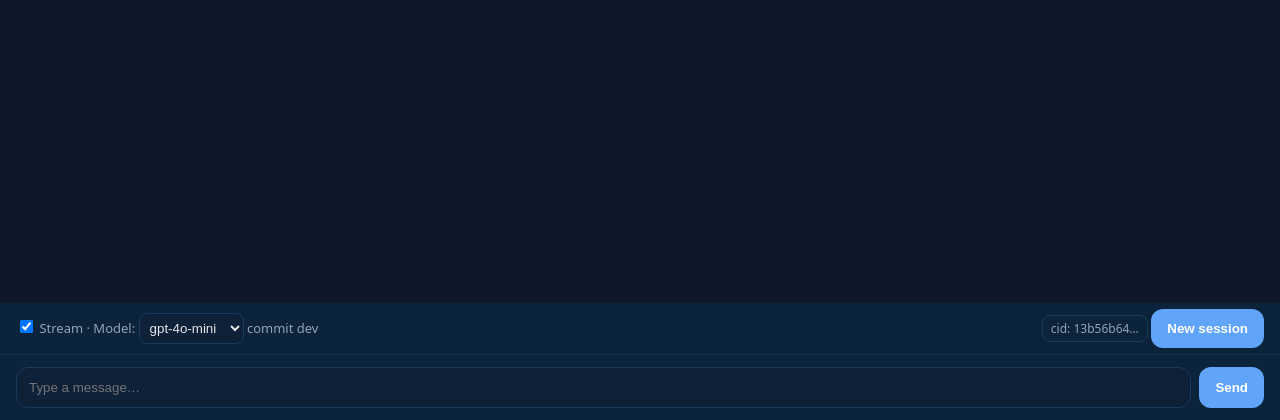
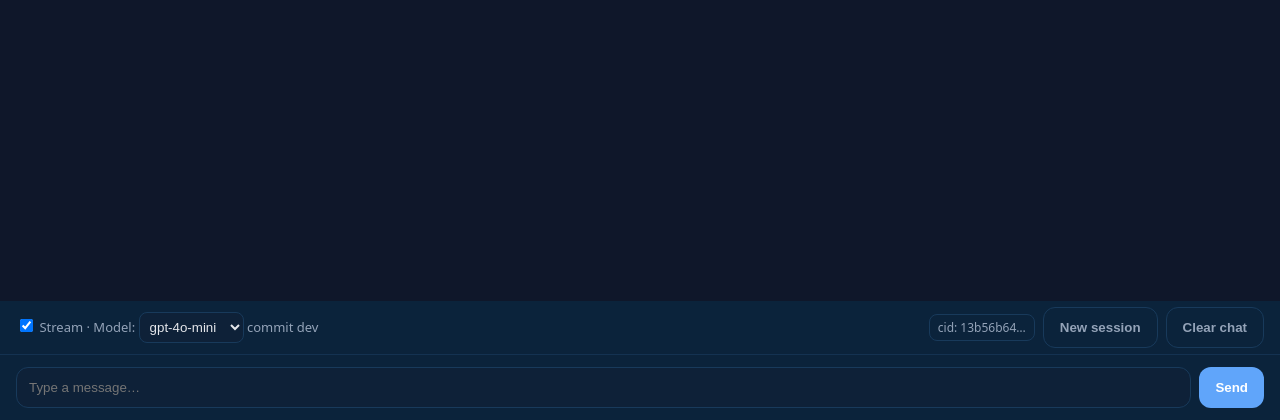
Before and after one commit to goatman88/friday_full_bundle, a Flask app: page / in a window 1280 px wide. Shown: the part 380-800 px from the top of the page. Run offline with Flask 3, Linux system fonts and the light colour scheme.

Commit message:
Update chat.html

```diff
--- a/templates/chat.html
+++ b/templates/chat.html
@@ -5,22 +5,11 @@
   <title>{{ title or "Friday AI" }}</title>
   <meta name="viewport" content="width=device-width, initial-scale=1"/>
   <style>
-    :root {
-      --bg: #0f172a; --card: #0b233b; --ink: #e5e7eb; --muted:#94a3b8; --accent:#60a5fa;
-    }
-    [data-theme="light"] {
-      --bg: #f1f5f9; --card:#fff; --ink:#111; --muted:#444; --accent:#2563eb;
-    }
-
-    html,body {
-      height:100%; margin:0; font:15px/1.45 system-ui,Segoe UI,Roboto,Arial,sans-serif;
-      background:var(--bg); color:var(--ink);
-    }
-    .wrap { display:flex; flex-direction:column; height:100%; }
-    header {
-      background:var(--card); border-bottom:1px solid #143251;
-      padding:10px 16px; display:flex; justify-content:space-between; align-items:center;
-    }
+    :root { --bg:#0f172a; --card:#0b233b; --ink:#e5e7eb; --muted:#94a3b8; --accent:#60a5fa; }
+    [data-theme="light"] { --bg:#f1f5f9; --card:#fff; --ink:#111; --muted:#444; --accent:#2563eb; }
+    html,body{height:100%; margin:0; font:15px/1.45 system-ui,Segoe UI,Roboto,Arial,sans-serif; background:var(--bg); color:var(--ink);}
+    .wrap{display:flex; flex-direction:column; height:100%}
+    header{background:var(--card); border-bottom:1px solid #143251; padding:10px 16px; display:flex; justify-content:space-between; align-items:center}
     .ttl{display:flex; align-items:center; gap:8px; font-weight:700}
     .badge{background:linear-gradient(135deg,#5eead4,#60a5fa); width:28px; height:28px; border-radius:8px}
     .links a{color:var(--muted); text-decoration:none; margin-left:12px}
@@ -31,18 +20,16 @@
     .a{background:#12273f; align-self:flex-start}
     [data-theme="light"] .u{background:#dbeafe; color:#111}
     [data-theme="light"] .a{background:#e2e8f0; color:#111}
-    footer{
-      background:var(--card); border-top:1px solid #143251;
-      padding:12px 16px; display:flex; gap:8px; position:sticky; bottom:0;
-    }
+    .meta{font-size:13px; color:var(--muted); display:flex; justify-content:space-between; align-items:center; padding:6px 16px; background:var(--card); gap:8px; flex-wrap:wrap}
+    select{background:#0e2138; color:var(--ink); border:1px solid #183a5b; border-radius:8px; padding:6px}
+    [data-theme="light"] select{background:#fff; border:1px solid #ccc}
+    .pill{padding:4px 8px; border:1px solid #183a5b; border-radius:8px; font-size:12px}
+    footer{background:var(--card); border-top:1px solid #143251; padding:12px 16px; display:flex; gap:8px; position:sticky; bottom:0}
     input[type=text]{flex:1; padding:12px; border-radius:12px; border:1px solid #183a5b; background:#0e2138; color:var(--ink)}
     [data-theme="light"] input[type=text]{background:#fff; border:1px solid #ccc}
     button{background:var(--accent); color:#fff; border:0; padding:12px 16px; border-radius:12px; font-weight:600; cursor:pointer}
+    button.secondary{background:transparent; color:var(--muted); border:1px solid #183a5b}
     button:hover{opacity:.9}
-    .meta{font-size:13px; color:var(--muted); display:flex; justify-content:space-between; align-items:center; padding:6px 16px; background:var(--card)}
-    select{background:#0e2138; color:var(--ink); border:1px solid #183a5b; border-radius:8px; padding:6px}
-    [data-theme="light"] select{background:#fff; border:1px solid #ccc}
-    .pill{padding:4px 8px; border:1px solid #183a5b; border-radius:8px; font-size:12px}
     .themeToggle{cursor:pointer; margin-left:10px; font-size:13px; color:var(--muted)}
   </style>
 </head>
@@ -70,9 +57,10 @@
       · Model: <select id="model"></select>
       <span id="commit"></span>
     </div>
-    <div>
+    <div style="display:flex; gap:8px; align-items:center;">
       <span id="cidLabel" class="pill"></span>
-      <button id="newCid">New session</button>
+      <button id="newCid" class="secondary">New session</button>
+      <button id="clearChat" class="secondary" title="Clear UI and server history for this session">Clear chat</button>
     </div>
   </div>
 
@@ -92,6 +80,7 @@
   const commitSpan = document.querySelector("#commit");
   const cidLabel = document.querySelector("#cidLabel");
   const newCidBtn = document.querySelector("#newCid");
+  const clearBtn = document.querySelector("#clearChat");
   const streamChk = document.querySelector("#stream");
 
   // --- Theme persistence ---
@@ -106,105 +95,129 @@
     localStorage.setItem("theme", next);
   }
 
-  // Session
+  // --- Session
   function getCid(){
     let c = localStorage.getItem("cid");
-    if(!c){ c = crypto.randomUUID(); localStorage.setItem("cid",c); }
+    if(!c){ c = crypto.randomUUID(); localStorage.setItem("cid", c); }
     cidLabel.textContent = `cid: ${c.slice(0,8)}…`;
     return c;
   }
-  function setCid(c){ localStorage.setItem("cid",c); cidLabel.textContent = `cid: ${c.slice(0,8)}…`; }
-
-  // UI
-  function append(role,text){
-    const b=document.createElement("div");
-    b.className=`bubble ${role==="user"?"u":"a"}`;
-    b.textContent=text;
-    log.appendChild(b);
-    log.scrollTop=log.scrollHeight;
+  function setCid(c){
+    localStorage.setItem("cid", c);
+    cidLabel.textContent = `cid: ${c.slice(0,8)}…`;
   }
 
-  // Models
+  // --- UI helpers
+  function append(role, text){
+    const b = document.createElement("div");
+    b.className = `bubble ${role==="user"?"u":"a"}`;
+    b.textContent = text;
+    log.appendChild(b);
+    log.scrollTop = log.scrollHeight;
+  }
+  function clearUI(){
+    log.innerHTML = "";
+  }
+
+  // --- Models
   async function loadModels(){
     try{
-      const r=await fetch(`${base}/api/models`);
-      const j=await r.json();
-      modelSel.innerHTML="";
-      (j.available||[]).forEach(m=>{
-        const o=document.createElement("option");
-        o.value=m; o.textContent=m;
-        if(m===j.active) o.selected=true;
+      const r = await fetch(`${base}/api/models`);
+      const j = await r.json();
+      modelSel.innerHTML = "";
+      (j.available || []).forEach(m=>{
+        const o = document.createElement("option");
+        o.value = m; o.textContent = m;
+        if(m === j.active) o.selected = true;
         modelSel.appendChild(o);
       });
-    }catch{modelSel.innerHTML="<option>(error)</option>";}
+    }catch{ modelSel.innerHTML = "<option>(error)</option>"; }
   }
-  modelSel.onchange=async()=>{
+  modelSel.onchange = async ()=>{
     try{
-      const r=await fetch(`${base}/api/model`,{
-        method:"POST",headers:{"Content-Type":"application/json"},
-        body:JSON.stringify({model:modelSel.value})
+      const r = await fetch(`${base}/api/model`,{
+        method:"POST", headers:{"Content-Type":"application/json"},
+        body: JSON.stringify({ model: modelSel.value })
       });
-      const j=await r.json();
-      append("assistant",`Model switched to: ${j.active}`);
-    }catch(e){append("assistant","Model switch error: "+e.message);}
+      const j = await r.json();
+      append("assistant", `Model switched to: ${j.active}`);
+    }catch(e){ append("assistant", "Model switch error: " + e.message); }
   };
 
-  // Send
+  // --- Send
   async function send(){
-    const text=msg.value.trim(); if(!text) return;
-    append("user",text); msg.value="";
-    const cid=getCid();
+    const text = msg.value.trim(); if(!text) return;
+    append("user", text); msg.value = "";
+    const cid = getCid();
 
     if(streamChk.checked){
-      const url=new URL(`${base}/api/chat/stream`);
-      url.searchParams.set("cid",cid); url.searchParams.set("q",text);
-      const resp=await fetch(url);
-      const reader=resp.body.getReader();
-      let acc="",streamingDiv=null;
+      const url = new URL(`${base}/api/chat/stream`);
+      url.searchParams.set("cid", cid);
+      url.searchParams.set("q", text);
+      const resp = await fetch(url);
+      const reader = resp.body.getReader();
+      let acc = "", streamingDiv = null;
       while(true){
-        const {value,done}=await reader.read(); if(done) break;
-        const chunk=new TextDecoder().decode(value);
+        const {value, done} = await reader.read(); if(done) break;
+        const chunk = new TextDecoder().decode(value);
         chunk.split("\n\n").forEach(line=>{
           if(line.startsWith("data: ")){
             try{
-              const obj=JSON.parse(line.slice(6));
+              const obj = JSON.parse(line.slice(6));
               if(obj.delta){
-                acc+=obj.delta;
-                if(!streamingDiv){streamingDiv=document.createElement("div"); streamingDiv.className="bubble a"; log.appendChild(streamingDiv);}
-                streamingDiv.textContent=acc;
-                log.scrollTop=log.scrollHeight;
+                acc += obj.delta;
+                if(!streamingDiv){ streamingDiv = document.createElement("div"); streamingDiv.className = "bubble a"; log.appendChild(streamingDiv); }
+                streamingDiv.textContent = acc; log.scrollTop = log.scrollHeight;
               }
-              if(obj.done){streamingDiv=null; loadModels();}
+              if(obj.done){ streamingDiv = null; loadModels(); }
             }catch{}
           }
         });
       }
     } else {
-      const r=await fetch(`${base}/api/chat?cid=${cid}`,{
-        method:"POST",headers:{"Content-Type":"application/json"},
-        body:JSON.stringify({message:text})
+      const r = await fetch(`${base}/api/chat?cid=${cid}`,{
+        method:"POST", headers:{"Content-Type":"application/json"},
+        body: JSON.stringify({ message: text })
       });
-      const j=await r.json();
-      if(j.cid&&j.cid!==cid)setCid(j.cid);
-      append("assistant",j.reply??JSON.stringify(j));
+      const j = await r.json();
+      if(j.cid && j.cid !== cid) setCid(j.cid);
+      append("assistant", j.reply ?? JSON.stringify(j));
       loadModels();
     }
   }
 
-  // Links
-  document.querySelector("#routesLink").onclick=async e=>{e.preventDefault();append("assistant",JSON.stringify(await (await fetch(base+"/routes")).json(),null,2));}
-  document.querySelector("#healthLink").onclick=async e=>{e.preventDefault();const j=await (await fetch(base+"/debug/health")).json();commitSpan.textContent=j.commit?"commit "+j.commit:"";append("assistant",JSON.stringify(j,null,2));}
-  document.querySelector("#statsLink").onclick=async e=>{e.preventDefault();append("assistant",JSON.stringify(await (await fetch(base+"/api/stats")).json(),null,2));}
-  document.querySelector("#historyLink").onclick=async e=>{e.preventDefault();append("assistant",JSON.stringify(await (await fetch(base+`/api/history?cid=${getCid()}`)).json(),null,2));}
-  document.querySelector("#exportLink").onclick=async e=>{e.preventDefault();append("assistant",JSON.stringify(await (await fetch(base+`/api/history/export?cid=${getCid()}`)).json(),null,2));}
-  newCidBtn.onclick=()=>{setCid(crypto.randomUUID());append("assistant","Started fresh session.");}
+  // --- Links
+  document.querySelector("#routesLink").onclick = async e => { e.preventDefault(); append("assistant", JSON.stringify(await (await fetch(base+"/routes")).json(), null, 2)); };
+  document.querySelector("#healthLink").onclick = async e => { e.preventDefault(); const j = await (await fetch(base+"/debug/health")).json(); commitSpan.textContent = j.commit ? "commit " + j.commit : ""; append("assistant", JSON.stringify(j, null, 2)); };
+  document.querySelector("#statsLink").onclick  = async e => { e.preventDefault(); append("assistant", JSON.stringify(await (await fetch(base+"/api/stats")).json(), null, 2)); };
+  document.querySelector("#historyLink").onclick= async e => { e.preventDefault(); append("assistant", JSON.stringify(await (await fetch(base+`/api/history?cid=${getCid()}`)).json(), null, 2)); };
+  document.querySelector("#exportLink").onclick = async e => { e.preventDefault(); append("assistant", JSON.stringify(await (await fetch(base+`/api/history/export?cid=${getCid()}`)).json(), null, 2)); };
 
-  // Boot
-  loadTheme();
-  getCid(); loadModels();
-  fetch(`${base}/debug/health`).then(r=>r.json()).then(j=>{if(j.commit)commitSpan.textContent="commit "+j.commit;});
-  msg.addEventListener("keydown",e=>{if(e.key==="Enter"&&!e.shiftKey){e.preventDefault();send();}});
-  sendBtn.onclick=send;
+  // --- New session & Clear chat
+  newCidBtn.onclick = () => { setCid(crypto.randomUUID()); clearUI(); append("assistant", "Started fresh session."); };
+  clearBtn.onclick = async () => {
+    const cid = getCid();
+    const sure = confirm("Clear chat for this session (local log + server history)?");
+    if(!sure) return;
+    try{
+      await fetch(`${base}/api/history?cid=${encodeURIComponent(cid)}`, { method: "DELETE" });
+      clearUI();
+      append("assistant", "Cleared chat history for this session.");
+    }catch(e){
+      clearUI(); // at least clear UI
+      append("assistant", "Cleared UI. Server clear may have failed: " + e.message);
+    }
+  };
+
+  // --- Boot
+  (function boot(){
+    const theme = localStorage.getItem("theme") || "dark";
+    appRoot.setAttribute("data-theme", theme);
+    getCid(); loadModels();
+    fetch(`${base}/debug/health`).then(r=>r.json()).then(j=>{ if(j.commit) commitSpan.textContent = "commit " + j.commit; });
+    msg.addEventListener("keydown", e => { if(e.key==="Enter" && !e.shiftKey){ e.preventDefault(); send(); } });
+    sendBtn.onclick = send;
+  })();
 </script>
 </body>
 </html>
```
